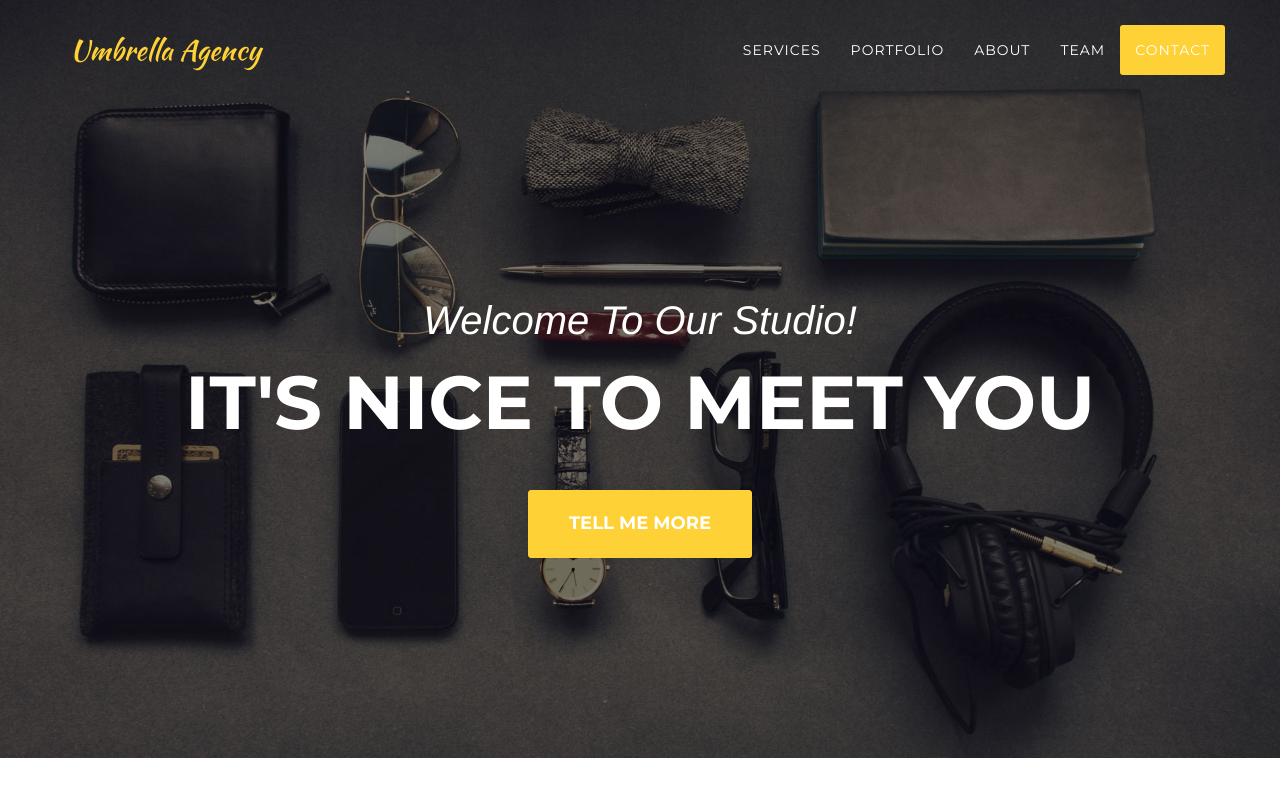
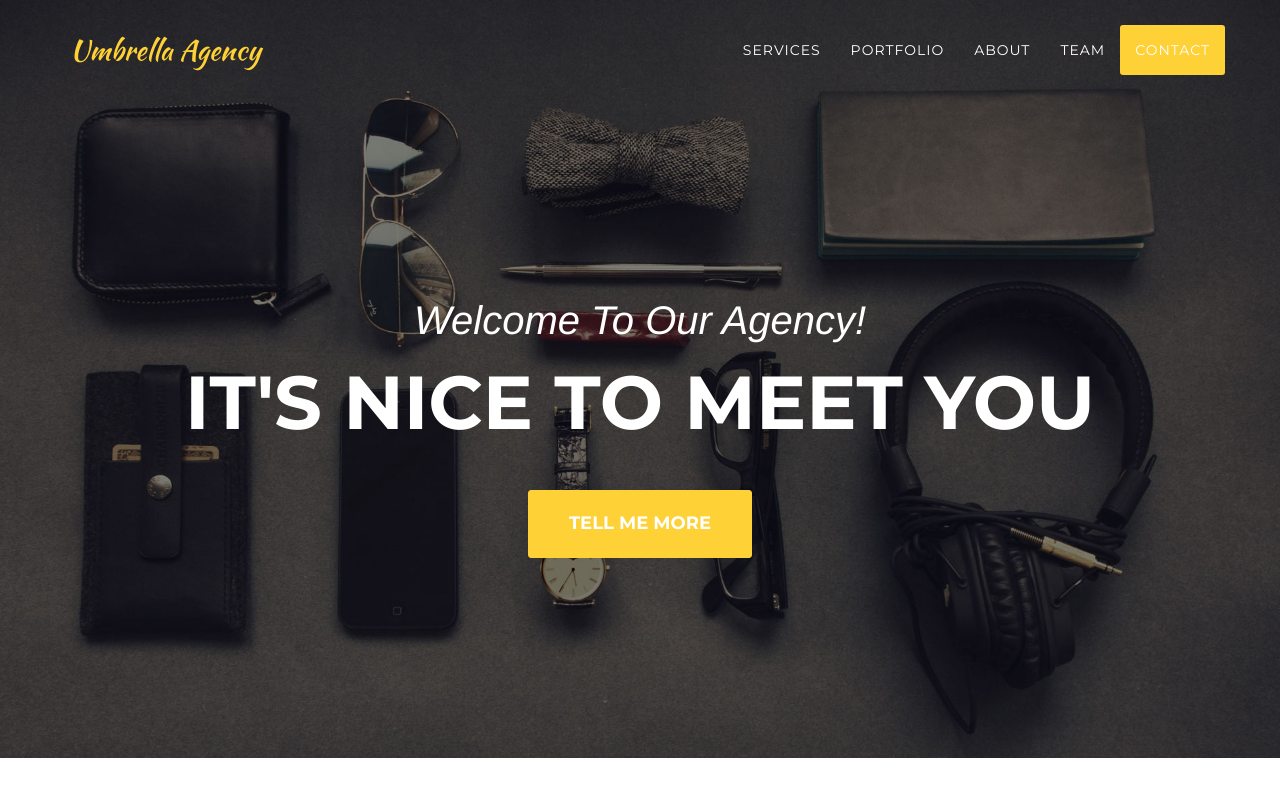
Before and after one commit to bdot868/Umbrella-talent-agency, a plain HTML site: page index.html in a window 1280 px wide. Shown: the top 800 px of the page. Drawn offline with nearby package versions, Linux system fonts and the light colour scheme; a web font is replaced by a local one.

Commit message:
updated content

```diff
--- a/index.html
+++ b/index.html
@@ -78,7 +78,7 @@
     <header>
         <div class="container">
             <div class="intro-text">
-                <div class="intro-lead-in">Welcome To Our Studio!</div>
+                <div class="intro-lead-in">Welcome To Our Agency!</div>
                 <div class="intro-heading">It's Nice To Meet You</div>
                 <a href="#services" class="page-scroll btn btn-xl">Tell Me More</a>
             </div>
```
